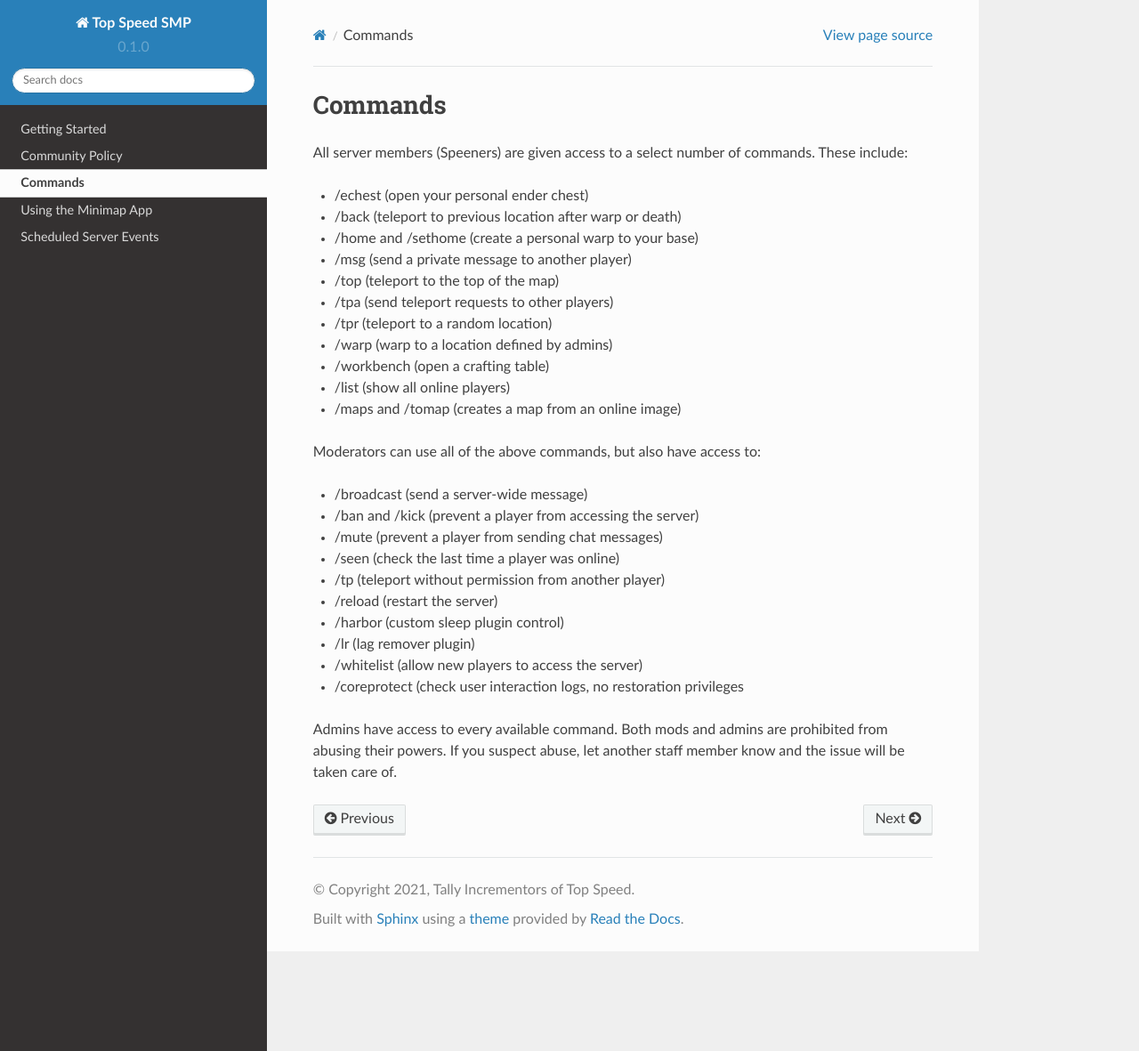
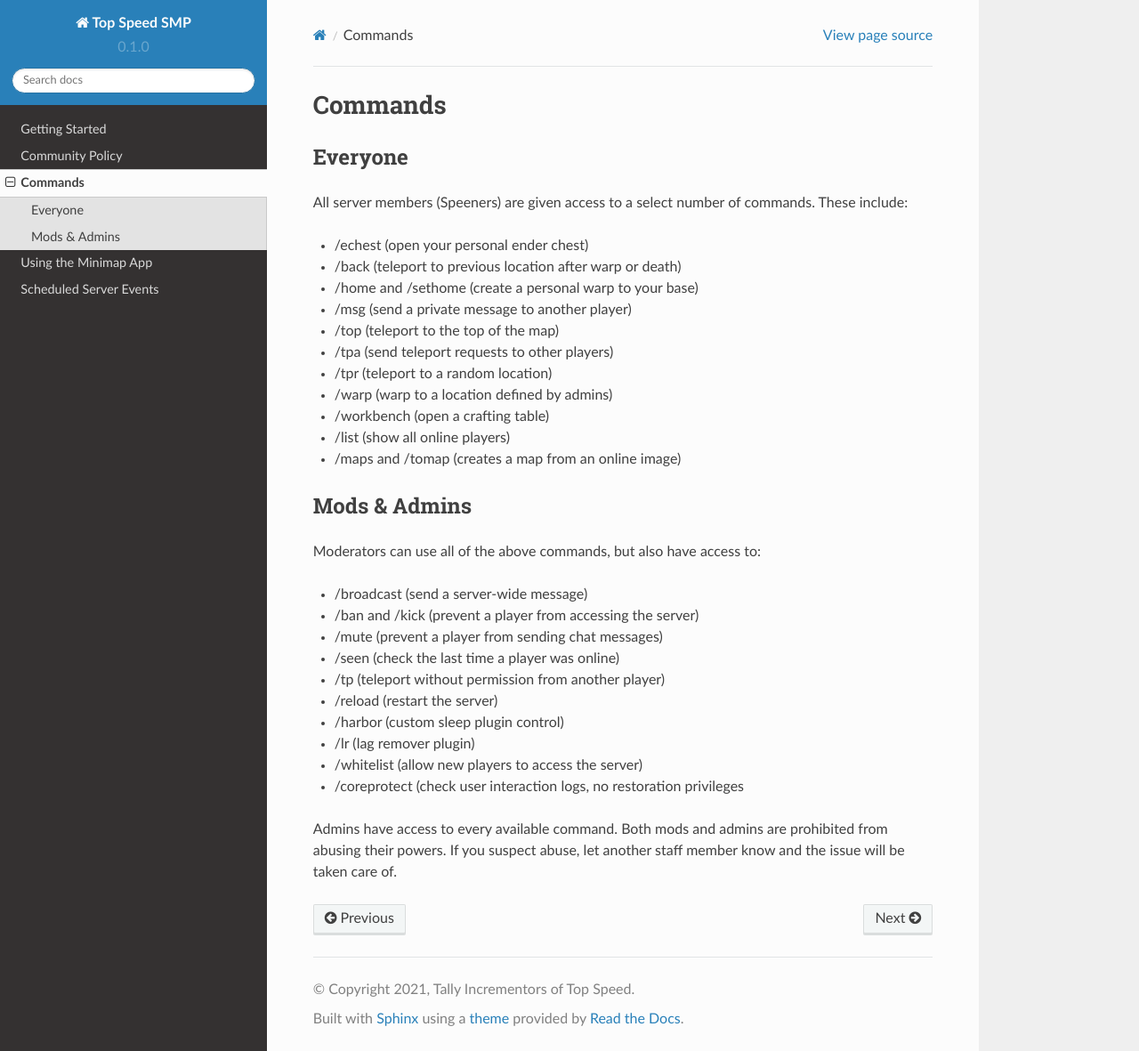
Before and after one commit to cm090/topspeedmc, a Sphinx documentation site: the page built from docs/source/commands.rst, in a window 1280 px wide and 1181 px high. Shown: the whole window at 89% size. Built offline with Sphinx 7.4.7 and the Read the Docs theme 2.0.0, drawn with Linux system fonts in a browser that asks for light colours.

Commit message:
Update commands.rst

```diff
--- a/docs/source/commands.rst
+++ b/docs/source/commands.rst
@@ -1,5 +1,8 @@
 Commands
 ========
+
+Everyone
+--------
 
 All server members (Speeners) are given access to a select number of commands. These include:
 
@@ -25,6 +28,9 @@ All server members (Speeners) are given access to a select number of commands. T
 
 - /maps and /tomap (creates a map from an online image)
 
+Mods & Admins
+-------------
+
 Moderators can use all of the above commands, but also have access to:
 
 - /broadcast (send a server-wide message)
```
